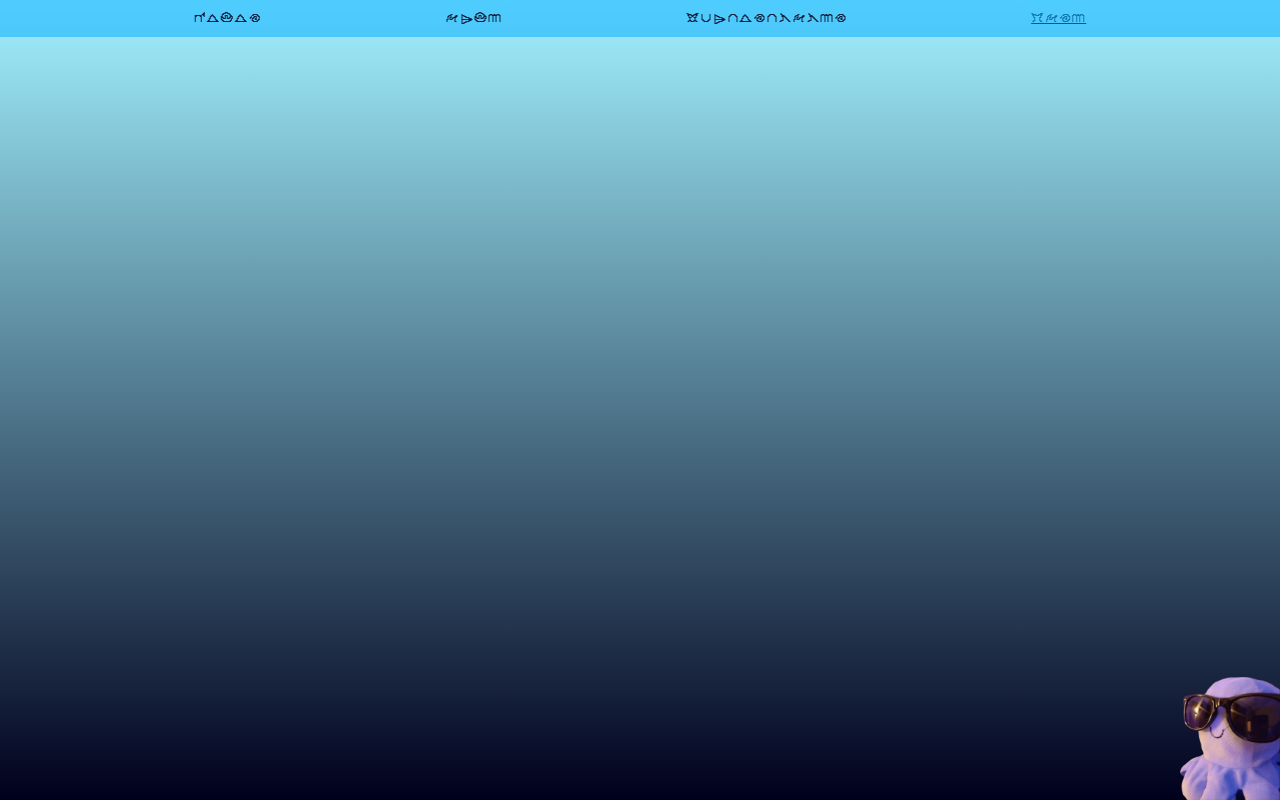
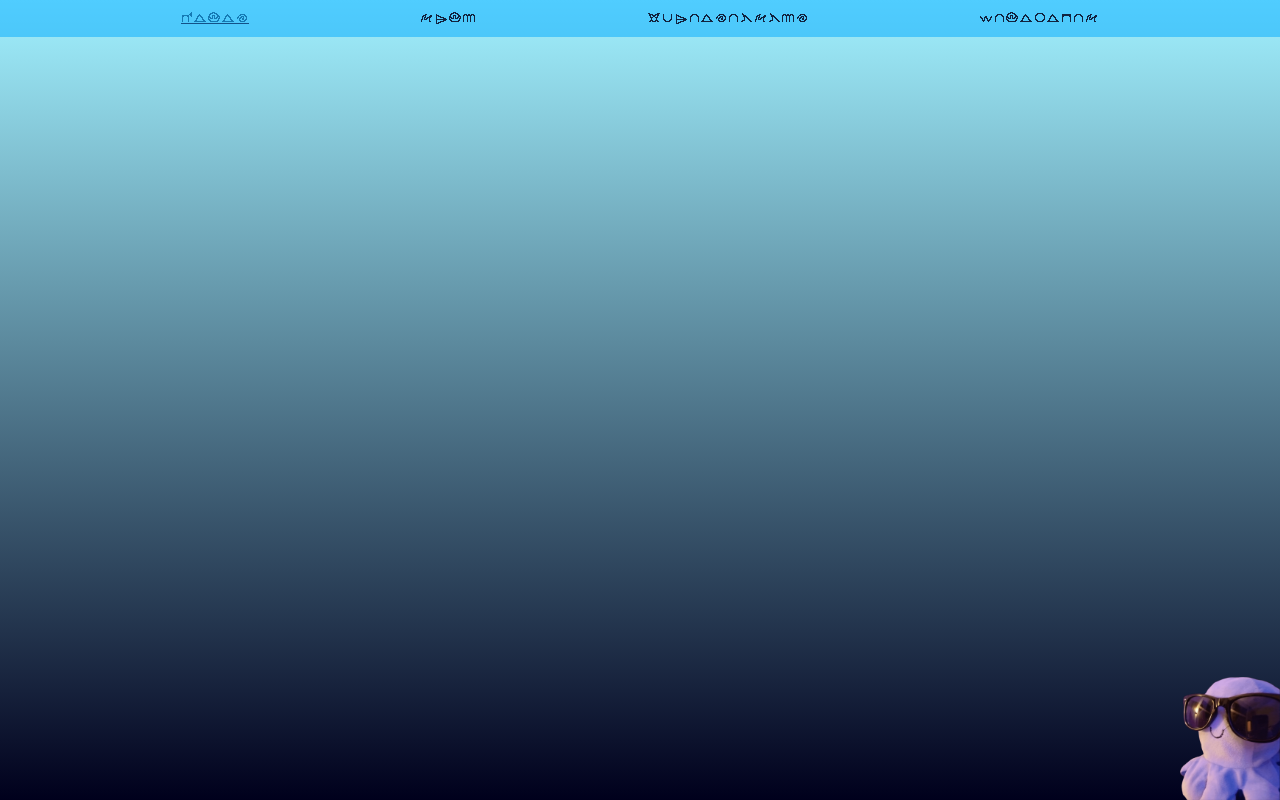
Before and after one commit to Litium10000/Polypus, a plain HTML site: page Base.html in a window 1280 px wide. Drawn offline with Linux system fonts and the light colour scheme.

Commit message:
Modify Base.html navigation and metadata
Updated navigation links and added a new link to 'Mitologia'.

```diff
--- a/Base.html
+++ b/Base.html
@@ -20,10 +20,10 @@
 <body>
 
     <nav>
-        <a href="Fotos.html">Fotos</a>
+        <a href="Fotos.html" id="aca">Fotos</a>
         <a href="Arte.html">Arte</a>
         <a href="Curiosidades.html">Curiosidades</a>
-        <a href="Base.html" id="aca">Base</a>
+        <a href="Mito.html">Mitologia</a>
     </nav>
 
     <a href="Polypus.html" id="Polypusito">
```
